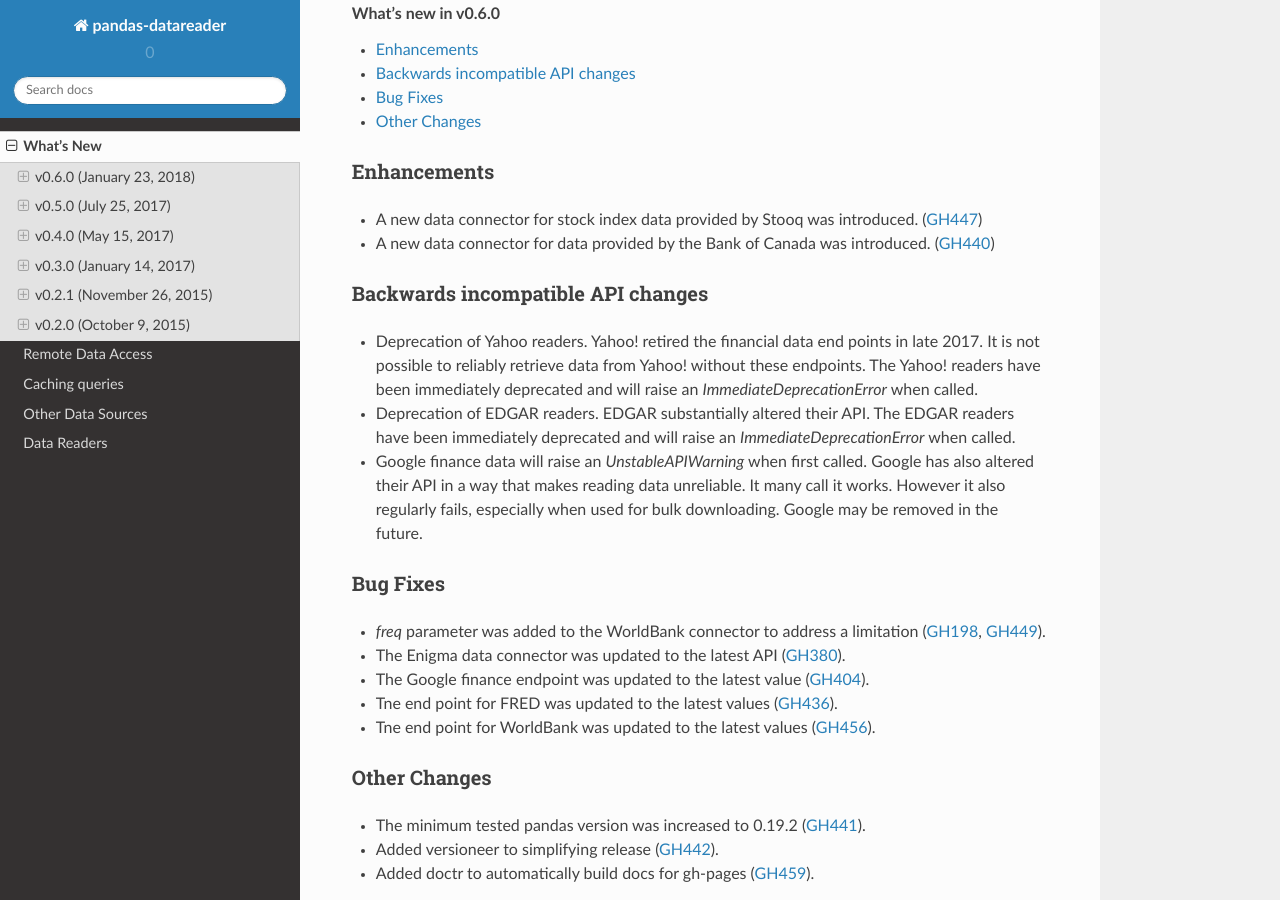
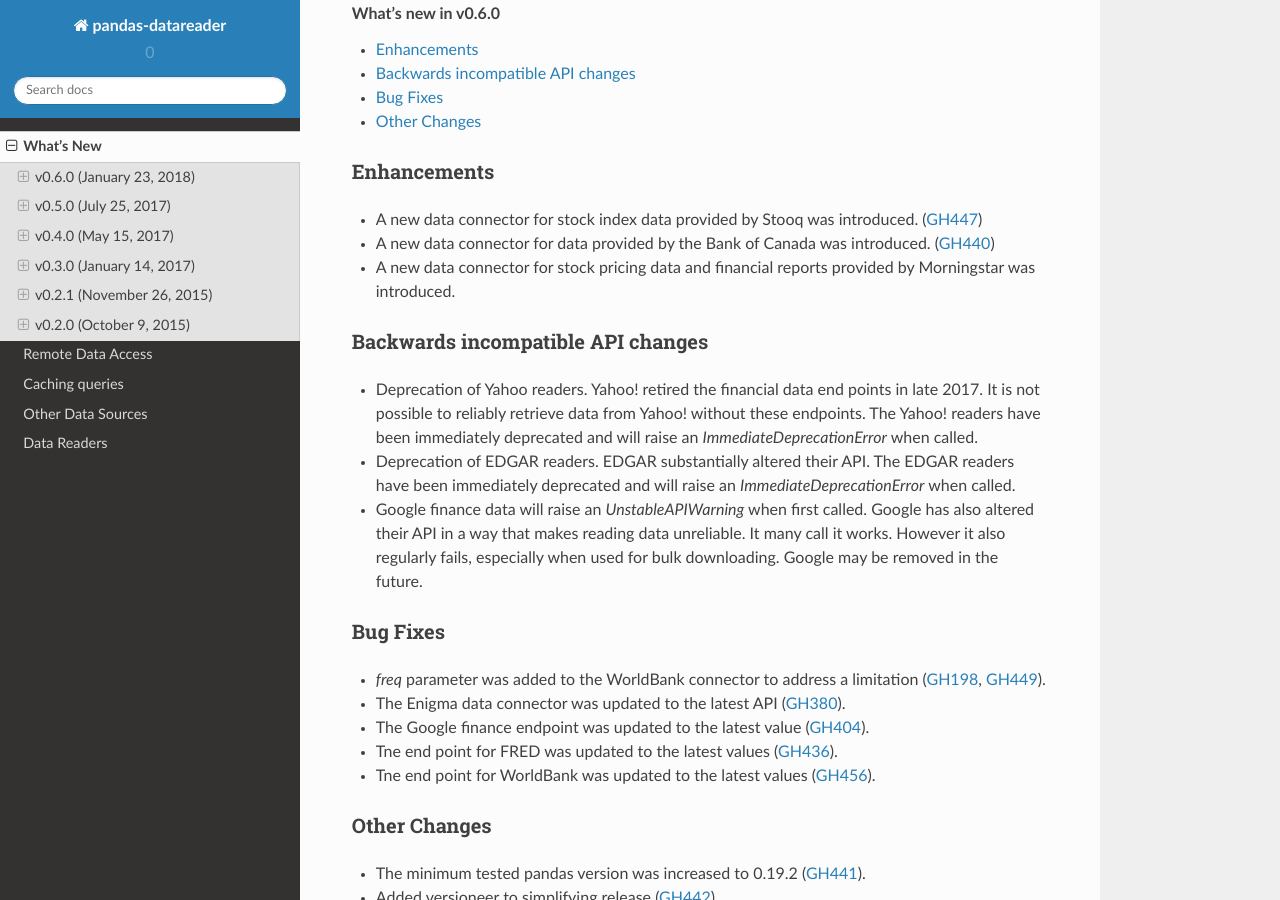
Before and after one commit to pydata/pandas-datareader, a Sphinx documentation site: the page built from docs/source/whatsnew.rst, in a window 1280 px wide and 900 px high, scrolled down 900 px. Built offline with Sphinx 7.4.7 and the Read the Docs theme 2.0.0, drawn with Linux system fonts in a browser that asks for light colours.

Commit message:
Removed Unit Test Skipping Updated whatsnew/v0.6.0.txt

```diff
--- a/docs/source/whatsnew/v0.6.0.txt
+++ b/docs/source/whatsnew/v0.6.0.txt
@@ -50,6 +50,9 @@
 - A new data connector for data provided by the Bank of Canada was
   introduced. (:issue:`440`)
 
+- A new data connector for stock pricing data and financial reports
+  provided by Morningstar was introduced.
+
 .. _whatsnew_060.api_breaking:
 
 Backwards incompatible API changes
```
Also changed, not shown: 2 other files.
